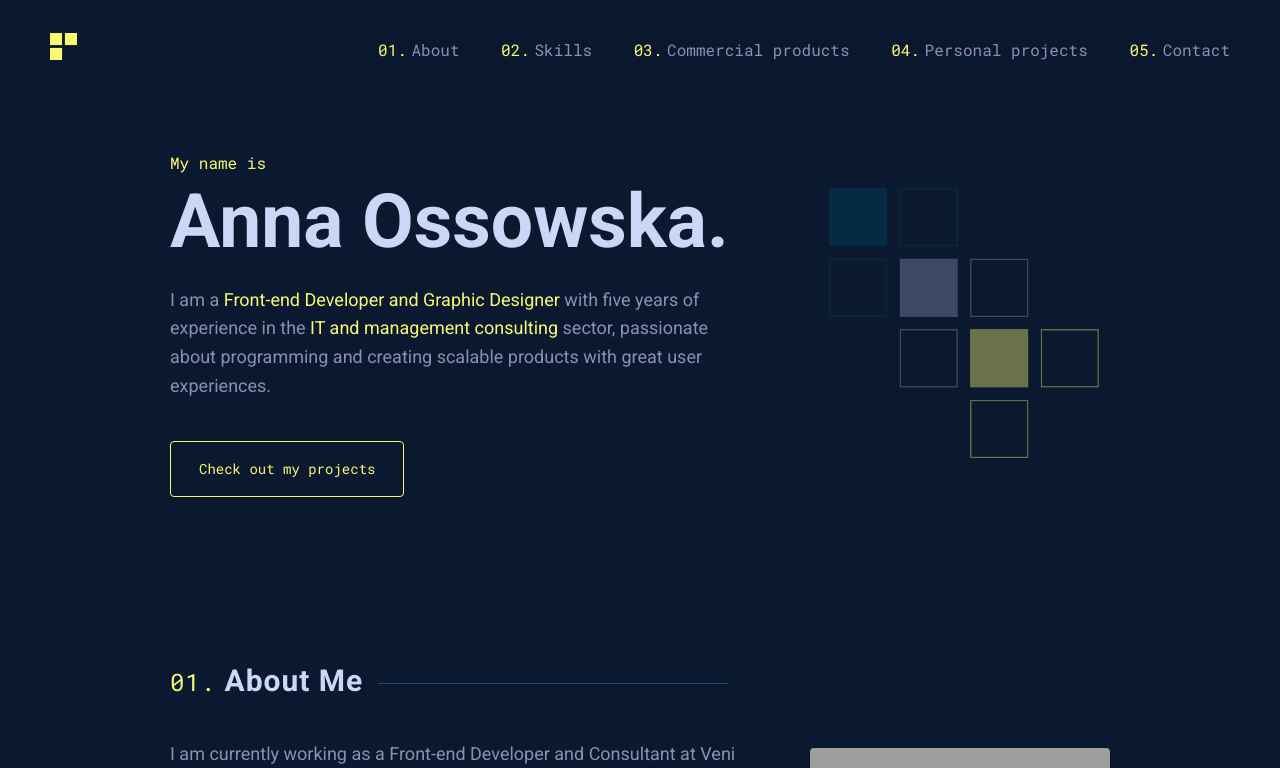
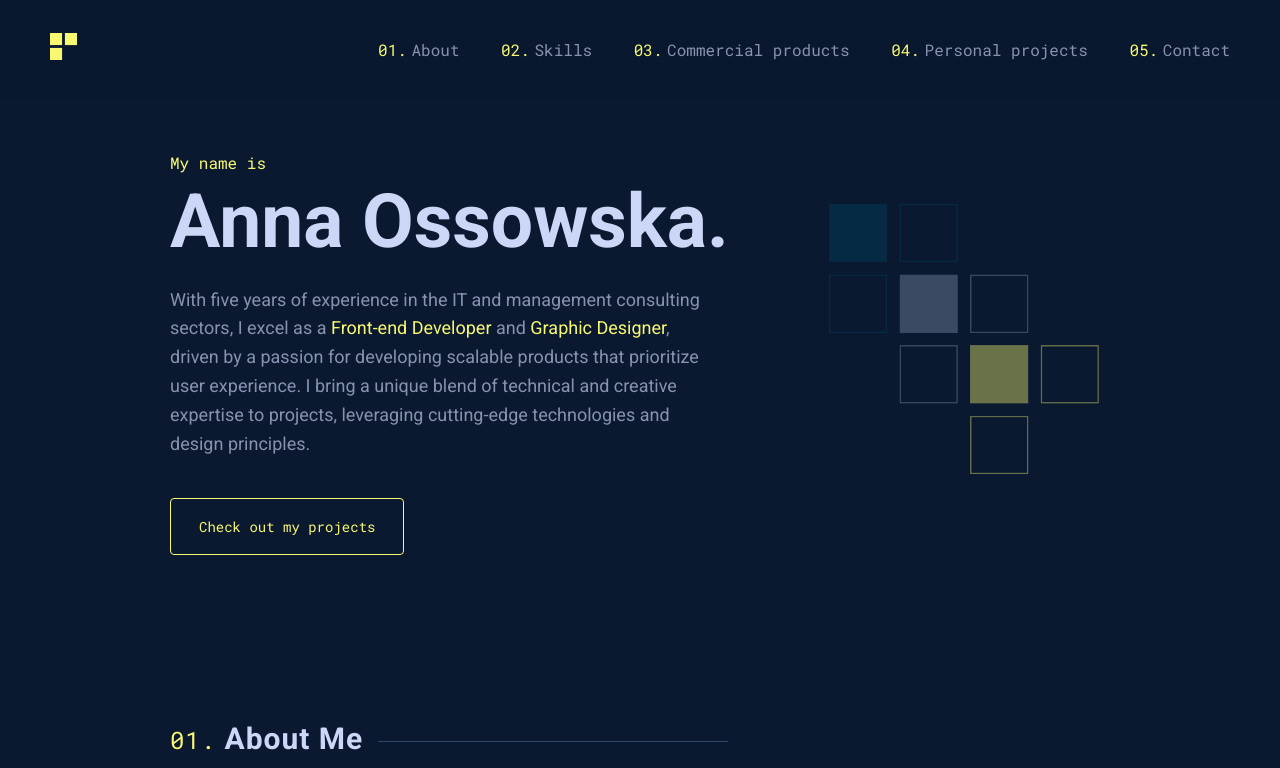
Before and after one commit to anna-ossowska/portfolio-v2, a React (Create React App) app: page / in a window 1280 px wide. Shown: the top 768 px of the page. Built offline with nearby package versions, Linux system fonts and the light colour scheme; grey boxes are pictures that could not be loaded.

Commit message:
Updating Banner component

```diff
--- a/src/modules/Main/components/Banner/Banner.tsx
+++ b/src/modules/Main/components/Banner/Banner.tsx
@@ -60,10 +60,11 @@ const Banner = (): ReactElement => {
                 <FeaturedParagraph>My name is</FeaturedParagraph>
                 <PrimaryHeading message="Anna Ossowska." />
                 <Description>
-                    I am a <TextHighlight> Front-end Developer and Graphic Designer</TextHighlight> with five years of
-                    experience in the
-                    <TextHighlight> IT and management consulting</TextHighlight> sector, passionate about programming
-                    and creating scalable products with great user experiences.
+                    With five years of experience in the IT and management consulting sectors, I excel as a{' '}
+                    <TextHighlight>Front-end Developer</TextHighlight> and{' '}
+                    <TextHighlight>Graphic Designer</TextHighlight>, driven by a passion for developing scalable
+                    products that prioritize user experience. I bring a unique blend of technical and creative expertise
+                    to projects, leveraging cutting-edge technologies and design principles.
                 </Description>
                 <ButtonContainer>
                     <Button message="Check out my projects" large={true} path="commercial-products" isScrolling />
```
